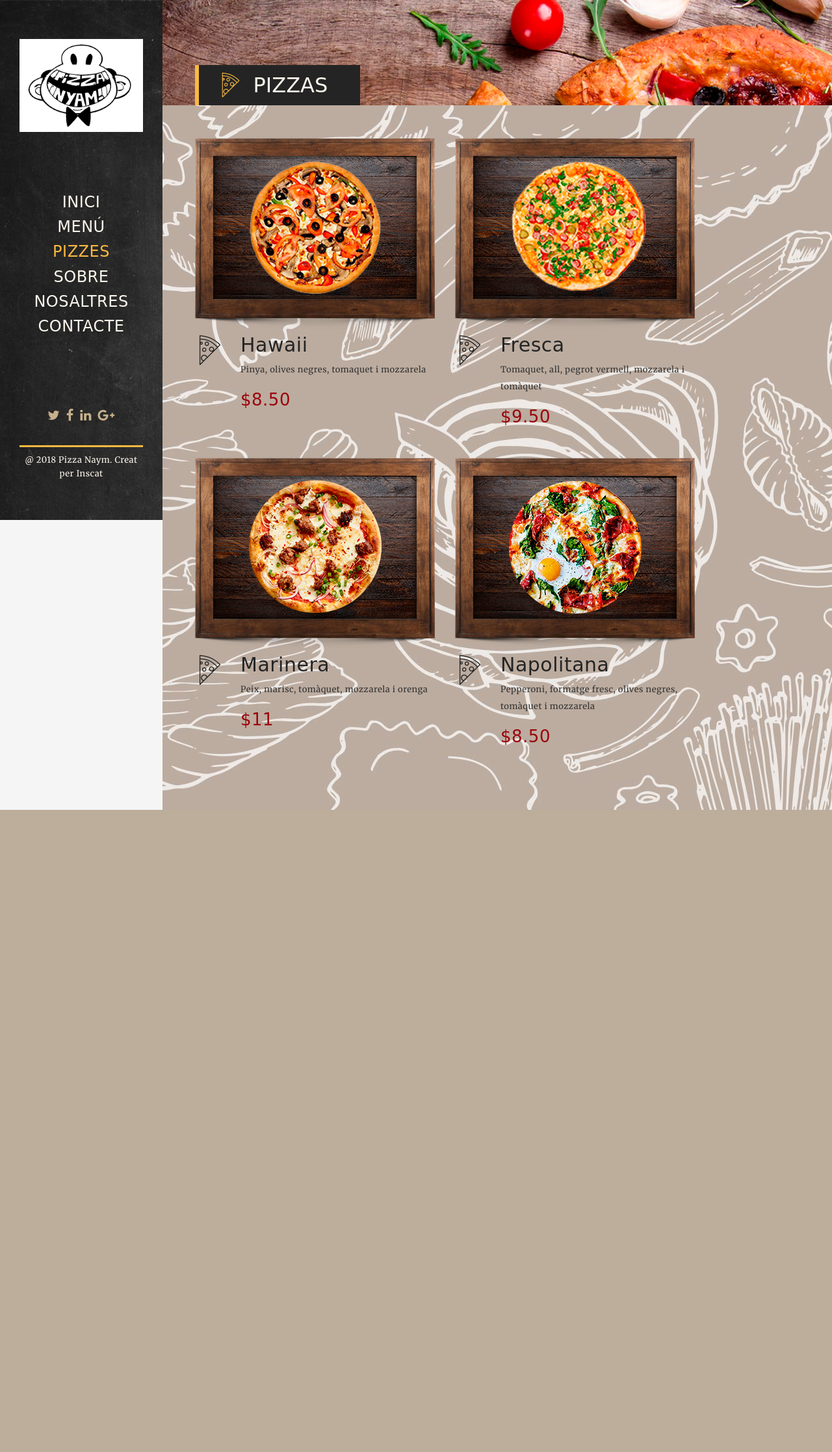
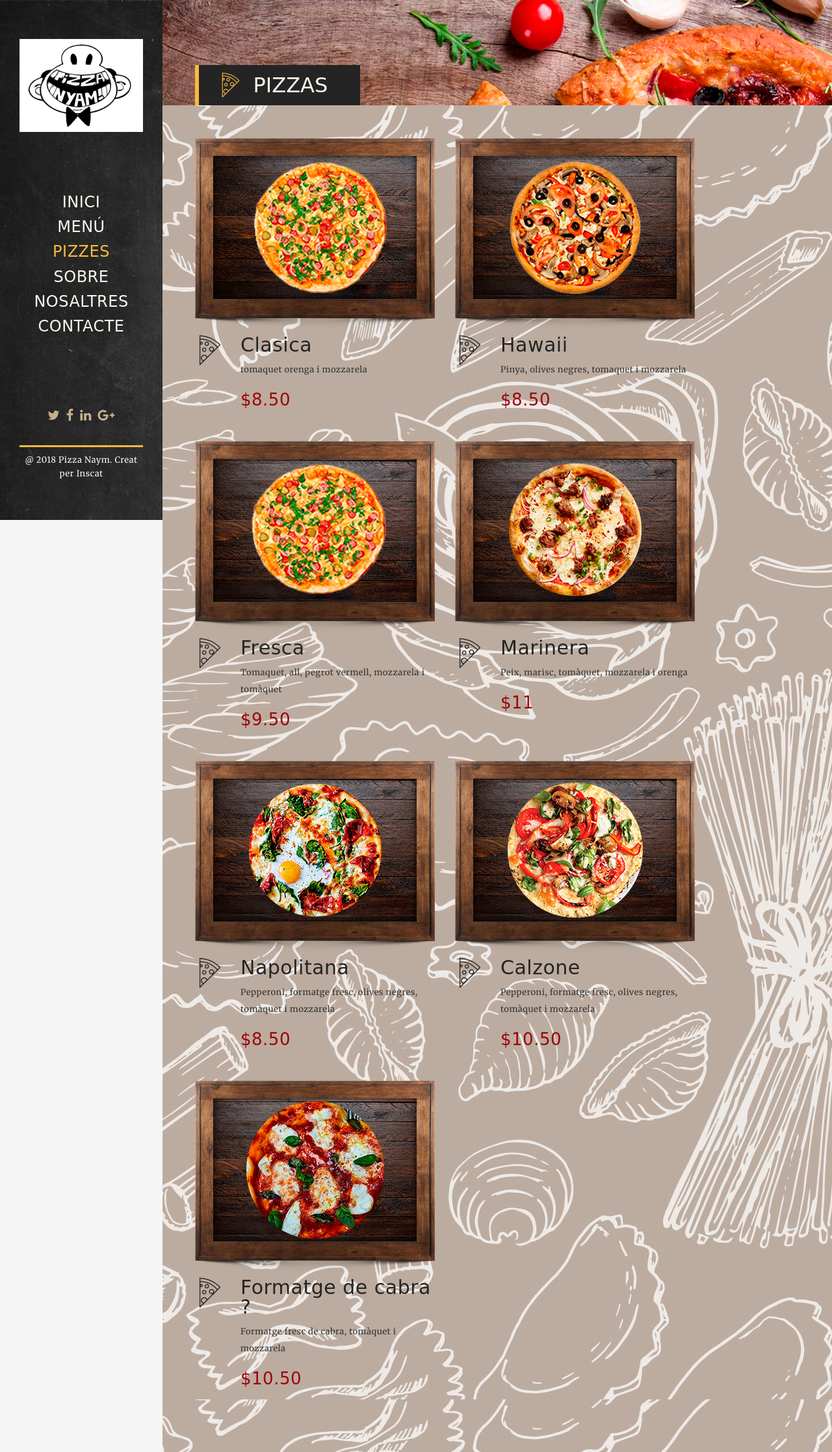
Before and after one commit to MarcFarres/PizzaWeb, a PHP site: page /pizzas.php in a window 1280 px wide. Shown: the whole page at 65% size. Before the commit the page ends 1246 px from the top, so only its background shows below. Run offline with PHP 8.4, Linux system fonts and the light colour scheme; some libraries are stand-ins or nearby versions; some web fonts are replaced.

Commit message:
cambis
4 retocs que m'havia deixat

```diff
--- a/includes/pizzes.php
+++ b/includes/pizzes.php
@@ -2,7 +2,12 @@
 
 $pizzes = [
 // pizzes
-
+    [
+      'titol'=>'Clasica',
+      'ingredients'=>'tomaquet orenga i mozzarela',
+      'preu'=>'$8.50',
+      'imatge'=>'classic.jpg'
+    ],
     [
       'titol'=>'Hawaii',
       'ingredients'=>'Pinya, olives negres, tomaquet i mozzarela',
@@ -26,7 +31,19 @@ $pizzes = [
       'ingredients' => 'Pepperoni, formatge fresc, olives negres, tomàquet i mozzarela',
       'preu'=> '$8.50',
       'imatge'=>'napolitana.jpg'
-    ]
+    ],
+    [
+      'titol' => 'Calzone',
+      'ingredients' => 'Pepperoni, formatge fresc, olives negres, tomàquet i mozzarela',
+      'preu'=> '$10.50',
+      'imatge'=>'calzone.jpg'
+    ],
+    [
+      'titol' => 'Formatge de cabra ?',
+      'ingredients' => 'Formatge fresc de cabra, tomàquet i mozzarela',
+      'preu'=> '$10.50',
+      'imatge'=>'formatge.jpg'
+    ],
 ];
 
 
```
Also changed, not shown: images/formatge.jpg (renamed from images/slide7.jpg).
